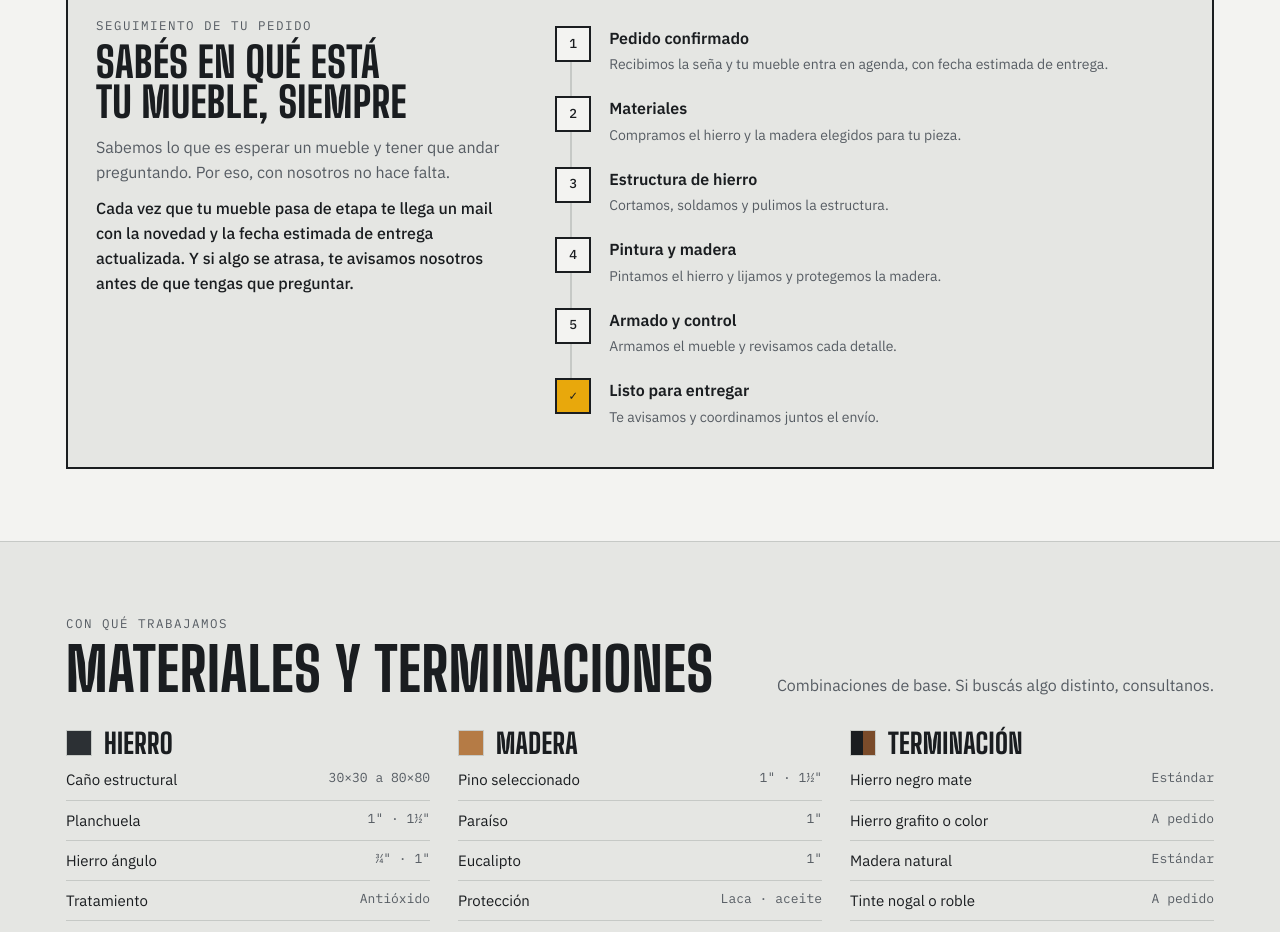
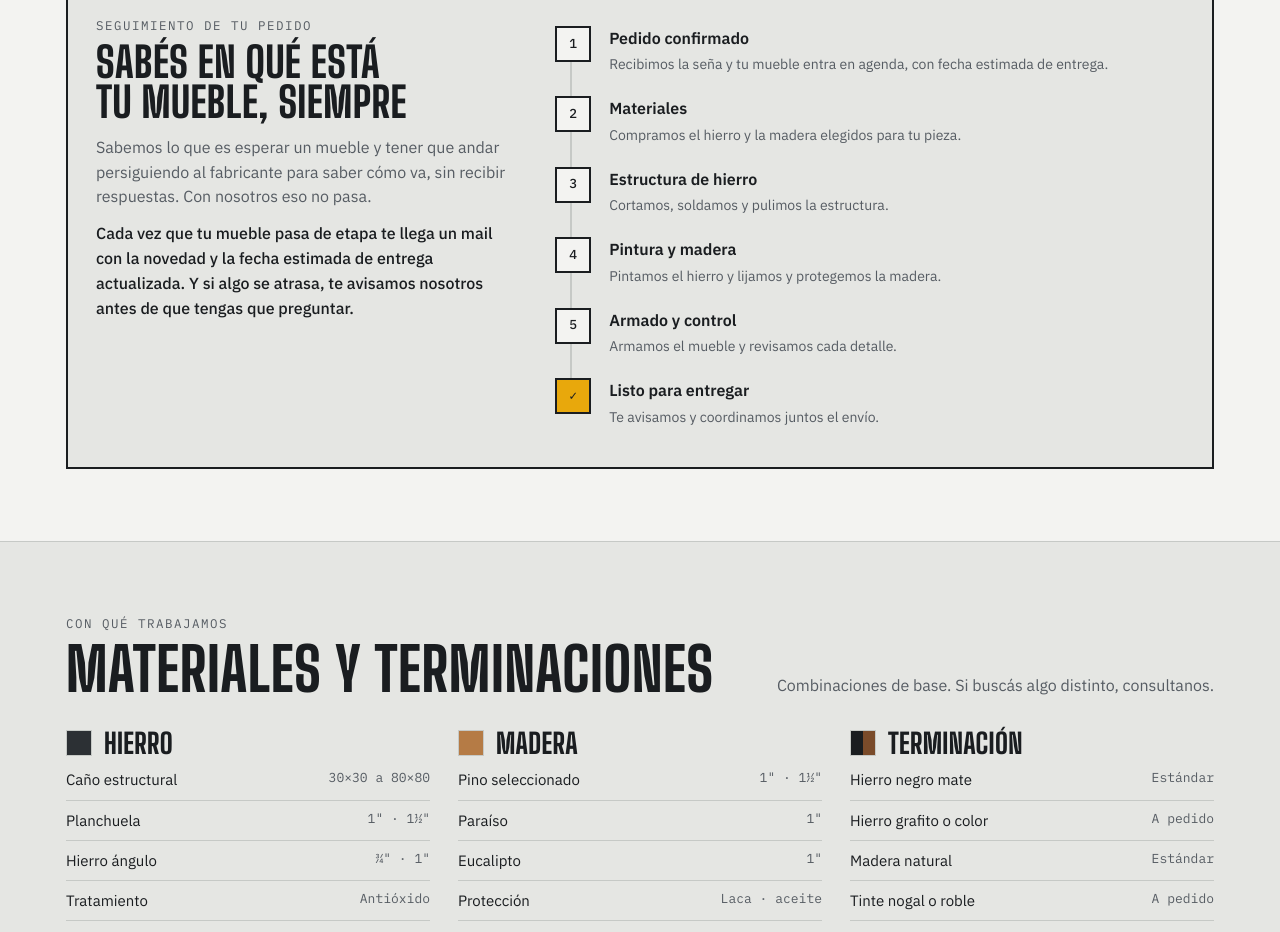
Before and after one commit to martinjt8/dehierromuebles, a plain HTML site: page index.html in a window 1280 px wide. Shown: the part 4300-5232 px from the top of the page. Drawn offline with Linux system fonts and the light colour scheme.

Commit message:
Mejorar texto del seguimiento de pedidos
Co-Authored-By: Claude Opus 5.5 <noreply@anthropic.com>
Claude-Session: https://claude.ai/code/session_01R7p8wYzXUSkgFgBiwfNtDK

```diff
--- a/index.html
+++ b/index.html
@@ -268,7 +268,7 @@ footer .wrap{padding-block:28px;display:flex;justify-content:space-between;gap:1
         <div>
           <div class="eyebrow">Seguimiento de tu pedido</div>
           <h3>Sabés en qué está tu mueble, siempre</h3>
-          <p>Sabemos lo que es esperar un mueble y tener que andar preguntando. Por eso, con nosotros no hace falta.</p>
+          <p>Sabemos lo que es esperar un mueble y tener que andar persiguiendo al fabricante para saber cómo va, sin recibir respuestas. Con nosotros eso no pasa.</p>
           <p class="promise">Cada vez que tu mueble pasa de etapa te llega un mail con la novedad y la fecha estimada de entrega actualizada. Y si algo se atrasa, te avisamos nosotros antes de que tengas que preguntar.</p>
         </div>
         <ol class="stages" aria-label="Etapas de fabricación">
```
